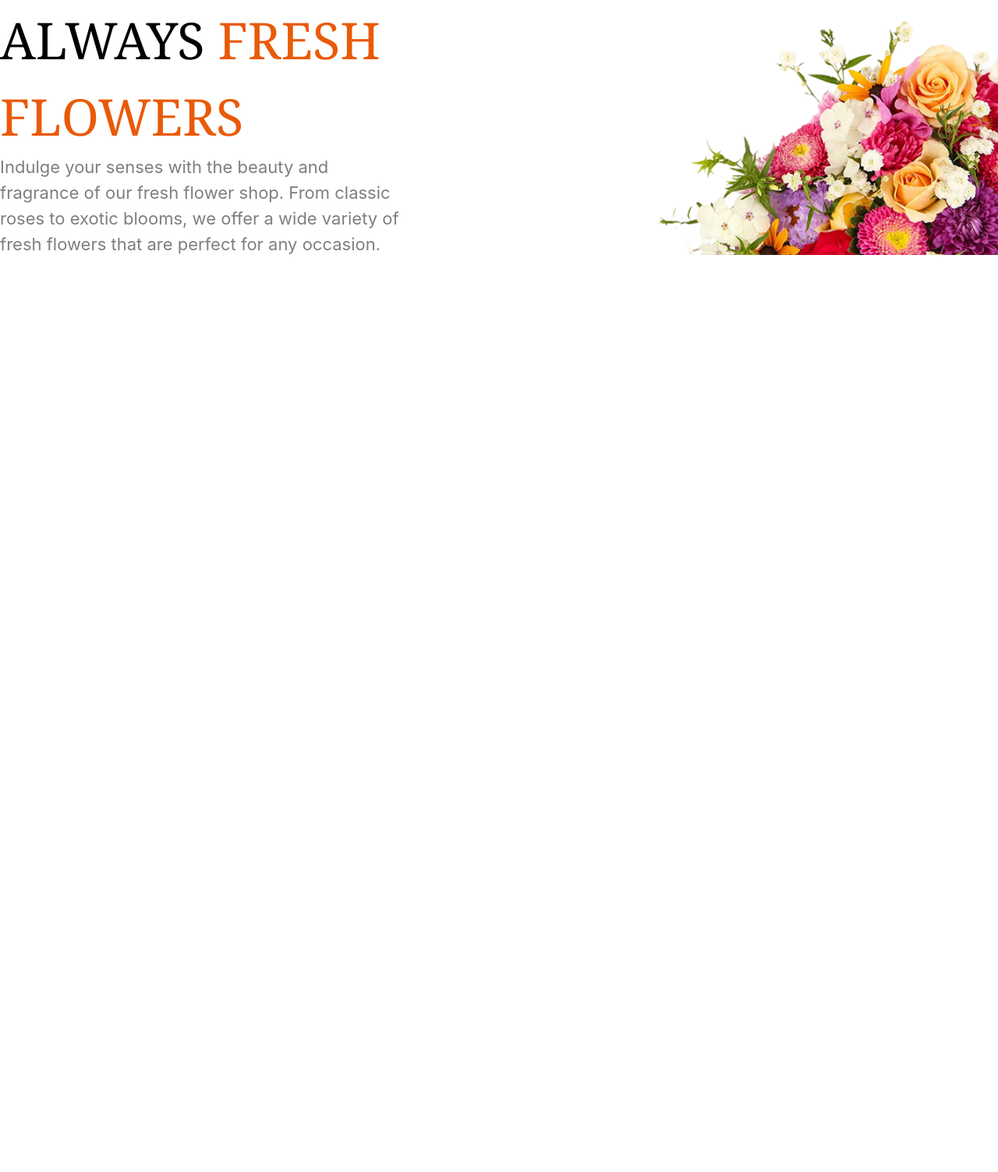
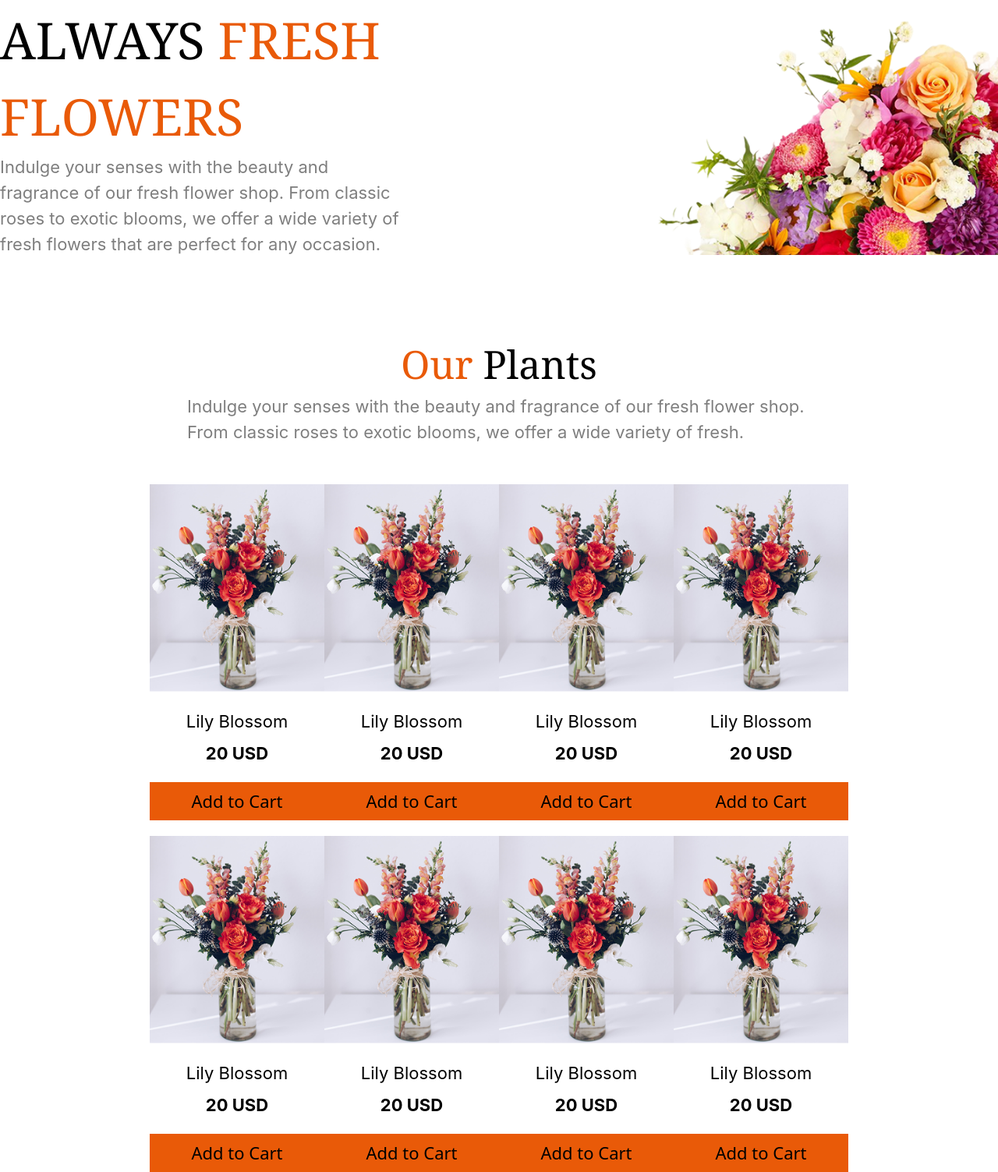
Before and after one commit to abusamin44/assignment-2, a plain HTML site: page index.html in a window 1280 px wide. Shown: the part 297-1800 px from the top of the page at 78% size. Before the commit the page ends 800 px from the top, so only its background shows below. Drawn offline with nearby package versions, Linux system fonts and the light colour scheme.

Commit message:
our plants

```diff
--- a/index.html
+++ b/index.html
@@ -56,6 +56,103 @@
     </section>
 
 
+    <SECTION class="plans max-w-[100%] items-center justify-center  mt-[100px]">
+
+        <div class=" items-center justify-center flex flex-col">
+            <h2 class="text-[50px] font"> <span class="text-[#E95A08]">Our</span> Plants</h2>
+            <p class="text-[22px] opacity-50 font2 max-w-[800px]">Indulge your senses with the beauty and fragrance of
+                our fresh flower shop. From classic roses to exotic blooms, we offer a wide variety of fresh.</p>
+
+        </div>
+
+        <div class="grid grid-cols-4 max-w-[70%] mx-auto justify-center items-center mt-[50px]  gap-y-5 ">
+
+            <div class="max-w-[300px] mx-auto flex justify-center items-center flex-col  text-center ">
+                <div><img src="assets/sample-flower-image.png" alt="flower pic"></div>
+                <div class=" mt-5 flex flex-col gap-2">
+                    <p class=" font2 text-[22px] ">Lily Blossom</p>
+                    <p class=" font2 text-[22px] font-bold ">20 USD</p>
+                </div>
+                <div class="flex mt-5 items-center justify-center text-[22px] w-[100%]  p-2 bg-[#E95A08] ">
+                    <button class="" type="button">Add to Cart</button>
+                </div>
+            </div>
+            <div class="max-w-[300px] mx-auto flex justify-center items-center flex-col  text-center ">
+                <div><img src="assets/sample-flower-image.png" alt="flower pic"></div>
+                <div class=" mt-5 flex flex-col gap-2">
+                    <p class=" font2 text-[22px] ">Lily Blossom</p>
+                    <p class=" font2 text-[22px] font-bold ">20 USD</p>
+                </div>
+                <div class="flex mt-5 items-center justify-center text-[22px] w-[100%] p-2 bg-[#E95A08] ">
+                    <button type="button">Add to Cart</button>
+                </div>
+            </div>
+            <div class="max-w-[300px] mx-auto flex justify-center items-center flex-col   text-center ">
+                <div><img src="assets/sample-flower-image.png" alt="flower pic"></div>
+                <div class=" mt-5 flex flex-col gap-2">
+                    <p class=" font2 text-[22px] ">Lily Blossom</p>
+                    <p class=" font2 text-[22px] font-bold ">20 USD</p>
+                </div>
+                <div class="flex mt-5 items-center justify-center text-[22px] w-[100%]   p-2 bg-[#E95A08] ">
+                    <button type="button">Add to Cart</button>
+                </div>
+            </div>
+            <div class="max-w-[300px] mx-auto flex justify-center items-center flex-col   text-center ">
+                <div><img src="assets/sample-flower-image.png" alt="flower pic"></div>
+                <div class=" mt-5 flex flex-col gap-2">
+                    <p class=" font2 text-[22px] ">Lily Blossom</p>
+                    <p class=" font2 text-[22px] font-bold ">20 USD</p>
+                </div>
+                <div class="flex mt-5 items-center justify-center text-[22px] w-[100%]   p-2 bg-[#E95A08] ">
+                    <button type="button">Add to Cart</button>
+                </div>
+            </div>
+            <div class="max-w-[300px] mx-auto flex justify-center items-center flex-col   text-center ">
+                <div><img src="assets/sample-flower-image.png" alt="flower pic"></div>
+                <div class=" mt-5 flex flex-col gap-2">
+                    <p class=" font2 text-[22px] ">Lily Blossom</p>
+                    <p class=" font2 text-[22px] font-bold ">20 USD</p>
+                </div>
+                <div class="flex mt-5 items-center justify-center text-[22px] w-[100%]   p-2 bg-[#E95A08] ">
+                    <button type="button">Add to Cart</button>
+                </div>
+            </div>
+            <div class="max-w-[300px] mx-auto flex justify-center items-center flex-col   text-center ">
+                <div><img src="assets/sample-flower-image.png" alt="flower pic"></div>
+                <div class=" mt-5 flex flex-col gap-2">
+                    <p class=" font2 text-[22px] ">Lily Blossom</p>
+                    <p class=" font2 text-[22px] font-bold ">20 USD</p>
+                </div>
+                <div class="flex mt-5 items-center justify-center text-[22px] w-[100%]  p-2 bg-[#E95A08] ">
+                    <button type="button">Add to Cart</button>
+                </div>
+            </div>
+            <div class="max-w-[300px] mx-auto flex justify-center items-center flex-col   text-center ">
+                <div><img src="assets/sample-flower-image.png" alt="flower pic"></div>
+                <div class=" mt-5 flex flex-col gap-2">
+                    <p class=" font2 text-[22px] ">Lily Blossom</p>
+                    <p class=" font2 text-[22px] font-bold ">20 USD</p>
+                </div>
+                <div class="flex mt-5 items-center justify-center text-[22px] w-[100%]  p-2 bg-[#E95A08] ">
+                    <button type="button">Add to Cart</button>
+                </div>
+            </div>
+            <div class="max-w-[300px] mx-auto flex justify-center items-center flex-col   text-center ">
+                <div><img src="assets/sample-flower-image.png" alt="flower pic"></div>
+                <div class=" mt-5 flex flex-col gap-2">
+                    <p class=" font2 text-[22px] ">Lily Blossom</p>
+                    <p class=" font2 text-[22px] font-bold ">20 USD</p>
+                </div>
+                <div class="flex mt-5 items-center justify-center text-[22px] w-[100%]  p-2 bg-[#E95A08] ">
+                    <button type="button">Add to Cart</button>
+                </div>
+            </div>
+
+        </div>
+
+    </SECTION>
+
+
 
 
 
```
